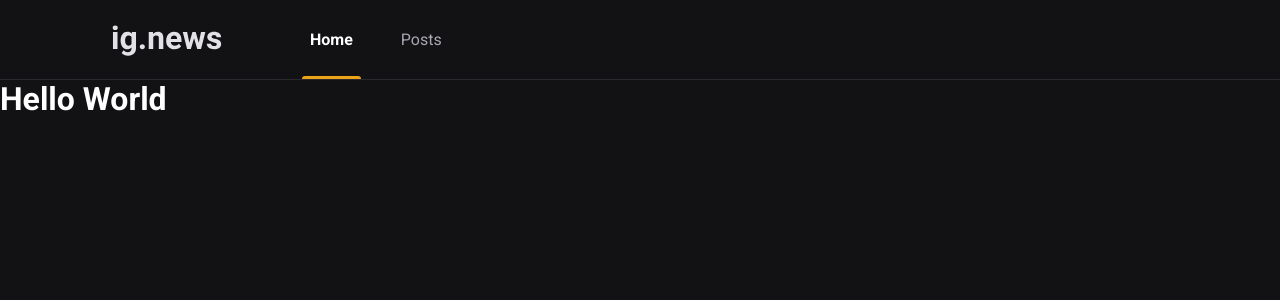
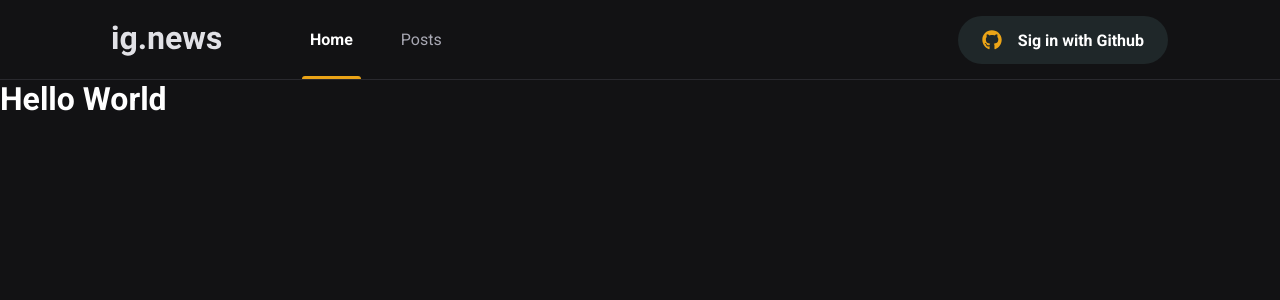
Before and after one commit to Brspontes/react-ignews, a Next.js app: page / in a window 1280 px wide. Shown: the top 300 px of the page. Built offline with nearby package versions, Linux system fonts and the light colour scheme.

Commit message:
estilizando botao login

```diff
--- a/package.json
+++ b/package.json
@@ -11,6 +11,7 @@
     "next": "10.1.3",
     "react": "17.0.2",
     "react-dom": "17.0.2",
+    "react-icons": "^4.2.0",
     "sass": "^1.32.8"
   },
   "devDependencies": {
--- a/src/components/Header/index.tsx
+++ b/src/components/Header/index.tsx
@@ -1,3 +1,4 @@
+import { SigInButton } from '../SigInButton'
 import styles from './styles.module.scss'
 
 export function Header() {
@@ -9,6 +10,7 @@
           <a className={styles.active} href="">Home</a>
           <a href="">Posts</a>
         </nav>
+        <SigInButton />
       </div>
     </header>
   )
--- a/src/components/Header/styles.module.scss
+++ b/src/components/Header/styles.module.scss
@@ -51,4 +51,8 @@
       }
     }
   }
+
+  button {
+    margin-left: auto;
+  }
 }
--- /dev/null
+++ b/src/components/SigInButton/index.tsx
@@ -0,0 +1,24 @@
+import styles from './styles.module.scss'
+import { FaGithub } from 'react-icons/fa'
+import { FiX } from 'react-icons/fi'
+
+export function SigInButton() {
+
+  const isUserLoggedIn = false
+
+  return isUserLoggedIn ?
+  (
+    <button type="button" className={styles.sigInButton}>
+      <FaGithub color="#04D361"/>
+      Brian Pontes
+      <FiX color="#737380" className={styles.closeIcon}/>
+    </button>
+  )
+    :
+  (
+    <button type="button" className={styles.sigInButton}>
+      <FaGithub color="#EBA417"/>
+      Sig in with Github
+    </button>
+  )
+}
--- /dev/null
+++ b/src/components/SigInButton/styles.module.scss
@@ -0,0 +1,33 @@
+.sigInButton {
+  height: 3rem;
+  border-radius: 3rem;
+  background: var(--gray-850);
+  border: 0;
+  padding: 0 1.5rem;
+
+  display: flex;
+  align-items: center;
+  justify-content: center;
+
+  color: var(--white);
+  font-weight: bold;
+
+  svg {
+    width: 20px;
+    height: 20px;
+  }
+
+  svg.closeIcon {
+    margin-left: 1rem;
+  }
+
+  svg:first-child {
+    margin-right: 1rem;
+  }
+
+  transition: filter 0.2s;
+
+  &:hover {
+    filter: brightness(0.8);
+  }
+}
--- a/src/styles/global.scss
+++ b/src/styles/global.scss
@@ -9,6 +9,7 @@
   --gray-100: #E1E1E6;
   --gray-300: #A8A8B3;
   --gray-800: #29292E;
+  --gray-850: #1F2729;
   --gray-900: #121214;
   --cyan-500: #61DAFD;
   --yellow-500: #EBA417
```
Also changed, not shown: 1 other file (tests, documents, lock files or other folders).
